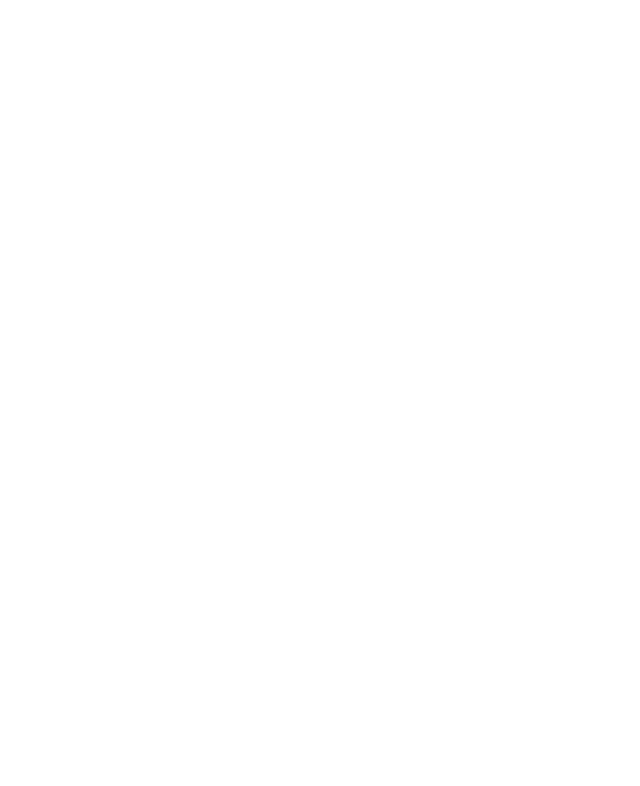
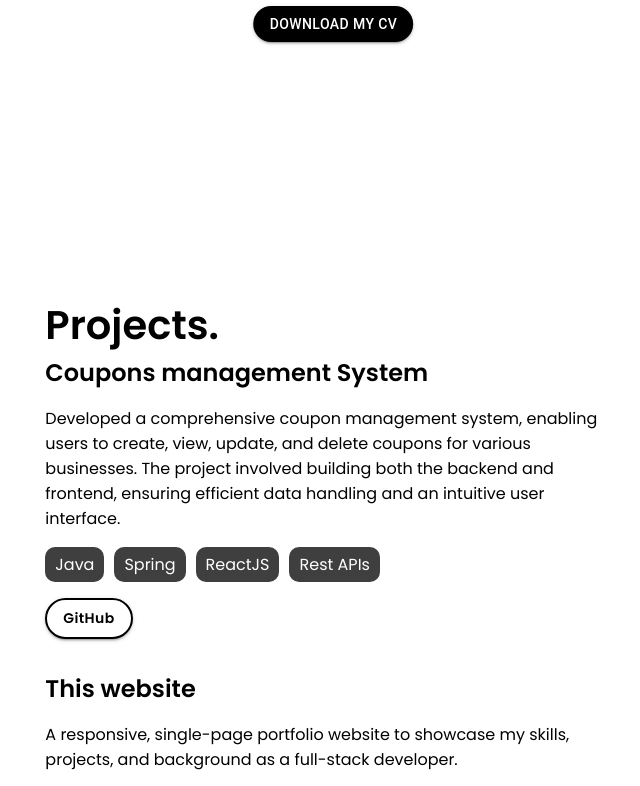
Before and after one commit to DesTede/personal_site, a React (Create React App) app: page / in a window 1280 px wide. Shown: the part 1260-2046 px from the top of the page, without its empty margins (0-640 px from the left). Before the commit the page ends 816 px from the top, so only its background shows below. Built offline with nearby package versions, Linux system fonts and the light colour scheme.

Commit message:
website updated

```diff
--- a/src/Sections/Projects/Projects.css
+++ b/src/Sections/Projects/Projects.css
@@ -1,10 +1,11 @@
-/*.Project {*/
+.Project {
+    margin-top: 30%;
 /*    text-align: left;*/
 /*    height: 60vh;*/
 /*    position: relative;*/
 /*    margin-bottom: 10rem;*/
 
-/*}*/
+}
 
 /*.Project .project-section {*/
 /*    margin-top: 5%;*/
--- a/src/index.css
+++ b/src/index.css
@@ -11,7 +11,7 @@
   /*margin: 0;*/
   /*height: 100%;*/
   /*overflow: auto;*/
-  overflow-x: hidden;
+
   /*direction: ltr;*/
   /*color: black;*/
   font-family: 'Poppins', sans-serif;
@@ -20,3 +20,9 @@
 html{
   scroll-behavior: smooth;
 }
+
+@media (max-width: 768px) {
+  body, html, #root {
+    overflow-x: hidden;
+  }
+}
```
